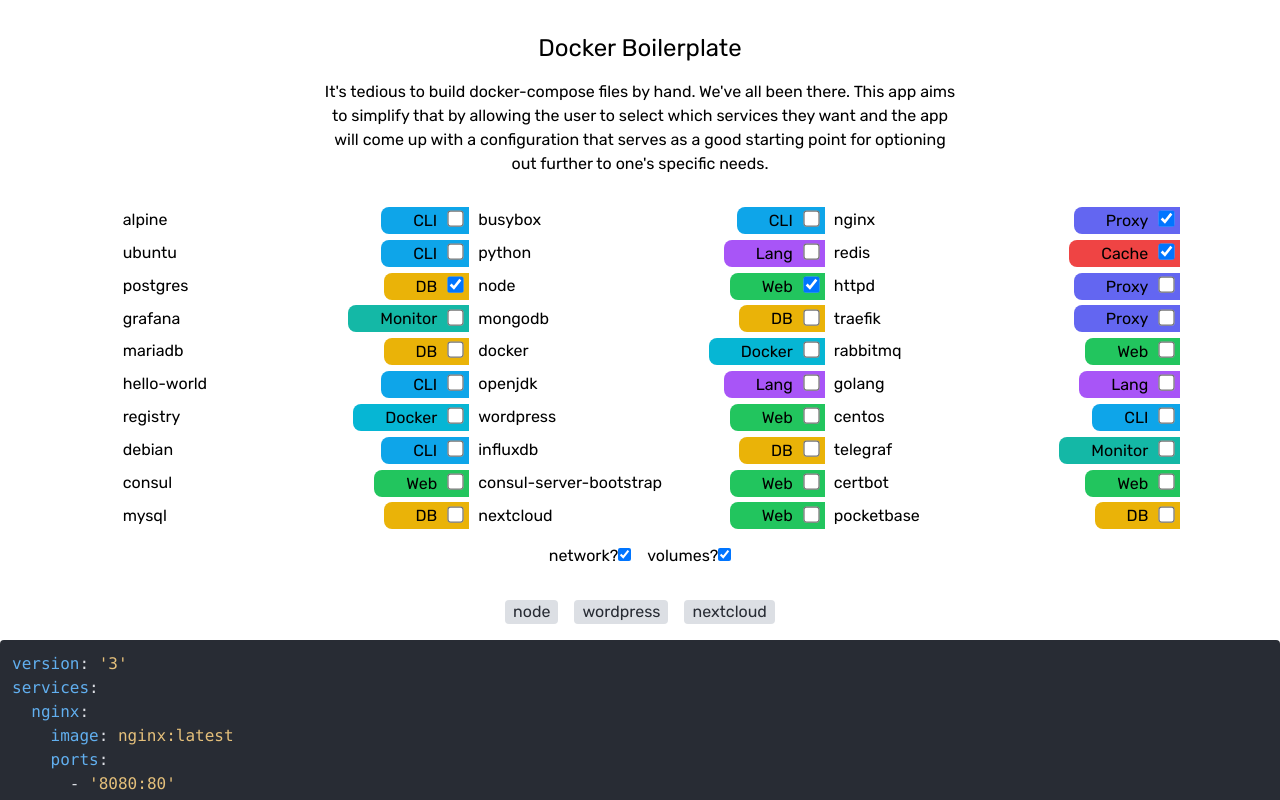
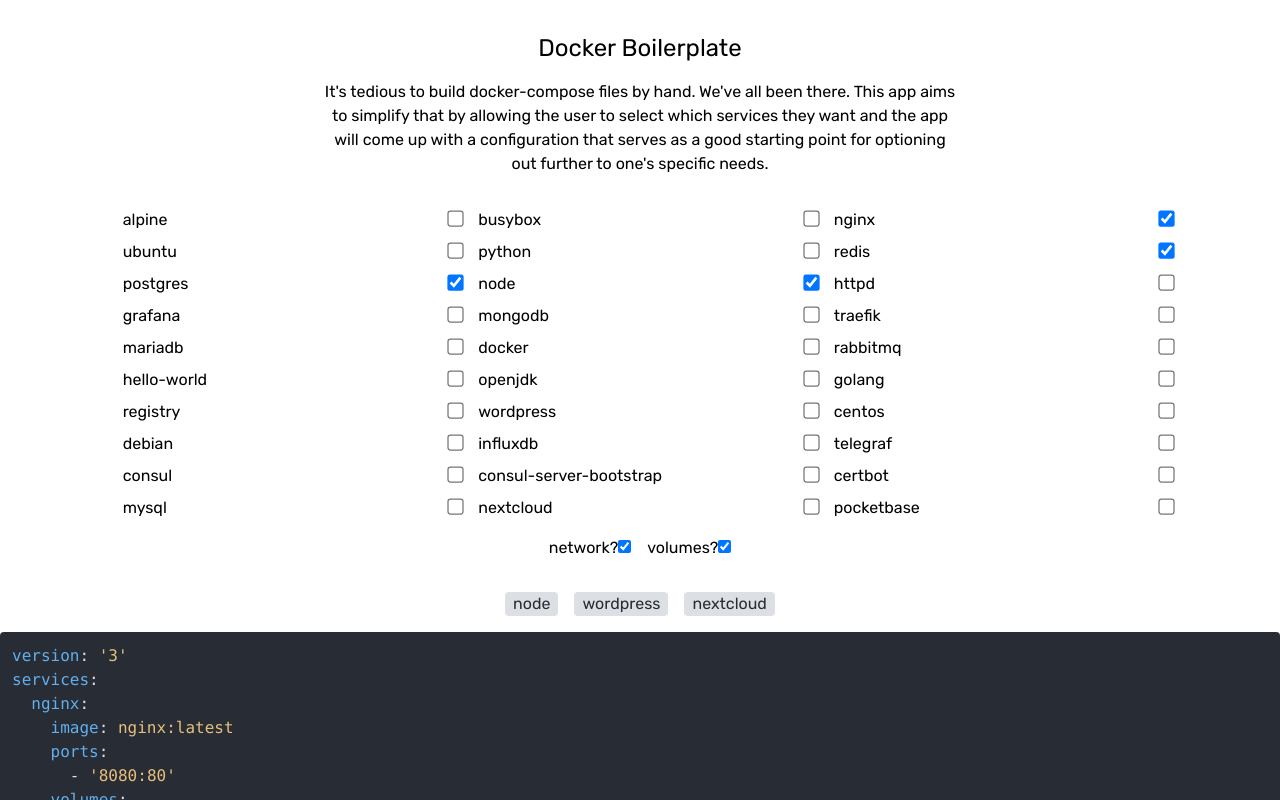
Before and after one commit to eliaspeteri/docker-boilerplate, a React (Vite) app: page / in a window 1280 px wide. Shown: the top 800 px of the page. Built offline with nearby package versions, Linux system fonts and the light colour scheme.

Commit message:
fix: tag is now a single string

```diff
--- a/src/interfaces/option.interface.ts
+++ b/src/interfaces/option.interface.ts
@@ -9,6 +9,7 @@
   command?: string;
   restart?: 'always' | 'unless-stopped' | 'on-failure' | 'no';
   defaultChecked?: boolean;
-  tags?: string[];
+  tag?: string;
   dockerfile?: string;
+  alias?: string;
 }
--- a/src/options.ts
+++ b/src/options.ts
@@ -1,18 +1,18 @@
 import { Option } from './interfaces/option.interface';
 
 export const optionsList: Option[] = [
-  { image: 'alpine:latest', name: 'alpine', tags: ['CLI'] },
-  { image: 'busybox', tags: ['CLI'] },
+  { image: 'alpine:latest', name: 'alpine', tag: 'CLI' },
+  { image: 'busybox', tag: 'CLI' },
   {
     image: 'nginx:latest',
     name: 'nginx',
     ports: ['8080:80'],
     volumes: [{ source: './nginx.conf', target: '/etc/nginx.conf', flags: 'ro' }],
     environmentVariables: ['NGINX_HOST=foobar.com', 'NGINX_PORT=80'],
-    tags: ['Proxy'],
+    tag: 'Proxy',
   },
-  { image: 'ubuntu', tags: ['CLI'] },
-  { image: 'python', tags: ['Lang'] },
+  { image: 'ubuntu', tag: 'CLI' },
+  { image: 'python', tag: 'Lang' },
   {
     image: 'redis:alpine',
     name: 'redis',
@@ -22,7 +22,7 @@
       { source: 'redis-conf', target: '/usr/local/etc/redis/redis.conf' },
     ],
     ports: ['6379:6379'],
-    tags: ['Cache'],
+    tag: 'Cache',
   },
   {
     image: 'postgres:latest',
@@ -31,27 +31,27 @@
     environmentVariables: ['POSTGRES_USER=username', 'POSTGRES_PASSWORD=password', 'POSTGRES_DB=my_db'],
     volumes: [{ source: './db-data/', target: '/var/lib/postgresql/data/' }],
     restart: 'unless-stopped',
-    tags: ['DB'],
+    tag: 'DB',
   },
   {
     image: 'node:latest',
     name: 'node',
     ports: ['8080:8080'],
     volumes: [{ source: '.', target: '/usr/src/app' }],
-    tags: ['Web'],
+    tag: 'Web',
   },
   {
     image: 'httpd:latest',
     name: 'httpd',
     ports: ['8080:80'],
     volumes: [{ source: './website', target: '/usr/local/apache2/htdocs' }],
-    tags: ['Proxy'],
+    tag: 'Proxy',
   },
   {
     image: 'grafana/grafana',
     name: 'grafana',
     ports: ['3000:3000'],
-    tags: ['Monitor'],
+    tag: 'Monitor',
   },
   {
     image: 'mongo:latest',
@@ -64,9 +64,9 @@
         target: '/data/db',
       },
     ],
-    tags: ['DB'],
+    tag: 'DB',
   },
-  { image: 'traefik', tags: ['Proxy'] },
+  { image: 'traefik', tag: 'Proxy' },
   {
     image: 'mariadb:latest',
     name: 'mariadb',
@@ -80,9 +80,9 @@
       'MYSQL_PASSWORD=secret',
     ],
     ports: ['3306:3306', '33060:33060'],
-    tags: ['DB'],
+    tag: 'DB',
   },
-  { image: 'docker', tags: ['Docker'] },
+  { image: 'docker', tag: 'Docker' },
   {
     image: 'rabbitmq:latest',
     name: 'rabbitmq',
@@ -94,11 +94,11 @@
       },
       { source: '~/.docker-conf/rabbitmq/log/', target: '/var/log/rabbitmq' },
     ],
-    tags: ['Web'],
+    tag: 'Web',
   },
-  { image: 'hello-world', tags: ['CLI'] },
-  { image: 'openjdk', tags: ['Lang'] },
-  { image: 'golang', tags: ['Lang'] },
+  { image: 'hello-world', tag: 'CLI' },
+  { image: 'openjdk', tag: 'Lang' },
+  { image: 'golang', tag: 'Lang' },
   {
     image: 'registry:latest',
     name: 'registry',
@@ -115,7 +115,7 @@
       'REGISTRY_AUTH_HTPASSWD_PATH=/auth/htpasswd',
       'REGISTRY_AUTH_HTPASSWD_REALM=Registry Realm',
     ],
-    tags: ['Docker'],
+    tag: 'Docker',
   },
   {
     image: 'wordpress:latest',
@@ -128,16 +128,16 @@
       'WORDPRESS_DB_PASSWORD=wordpress',
       'WORDPRESS_DB_NAME=wordpress',
     ],
-    tags: ['Web'],
+    tag: 'Web',
   },
-  { image: 'centos', tags: ['CLI'] },
-  { image: 'debian', tags: ['CLI'] },
+  { image: 'centos', tag: 'CLI' },
+  { image: 'debian', tag: 'CLI' },
   {
     image: 'influxdb:latest',
     name: 'influxdb',
     volumes: [{ source: 'influxdbv2', target: '/var/lib/influxdb2', flags: 'rw' }],
     ports: ['8086:8086'],
-    tags: ['DB'],
+    tag: 'DB',
   },
   {
     image: 'telegraf:latest',
@@ -149,20 +149,21 @@
         flags: 'ro',
       },
     ],
-    tags: ['Monitor'],
+    tag: 'Monitor',
   },
   {
     image: 'consul:latest',
     name: 'consul',
     command: "'agent -retry-join consul-server-bootstrap -client 0.0.0.0'",
-    tags: ['Web'],
+    tag: 'Web',
   },
   {
     image: 'consul:latest',
     name: 'consul-server-bootstrap',
+    alias: 'consul-server',
     ports: ['8400:8400', '8600:8600/udp'],
     command: "'agent -server -bootstrap-expect 3 -ui -client 0.0.0.0'",
-    tags: ['Web'],
+    tag: 'Web',
   },
   {
     image: 'certbot/certbot',
@@ -170,7 +171,7 @@
     volumes: [{ source: 'certbot-etc', target: '/etc/letsencrypt' }],
     command:
       'certonly --webroot --webroot-path=/var/www/html --email example@my_domain --agree-tos --no-eff-email --staging -d my_domain -d www.my_domain',
-    tags: ['Web'],
+    tag: 'Web',
   },
   {
     image: 'mysql:latest',
@@ -186,7 +187,7 @@
     ],
     ports: ['3308:3306'],
     command: "'--default-authentication-plugin=mysql_native_password'",
-    tags: ['DB'],
+    tag: 'DB',
   },
   {
     image: 'nextcloud:apache',
@@ -201,12 +202,12 @@
       'MYSQL_USER=nextcloud',
       'MYSQL_PASSWORD=secret',
     ],
-    tags: ['Web'],
+    tag: 'Web',
   },
   {
     image: 'pocketbase',
     name: 'pocketbase',
     dockerfile: `# pocketbase.dockerfile\n# https://pocketbase.io/docs/going-to-production#using-docker\n\nFROM alpine:latest\n\nARG PB_VERSION=0.12.2\n\nRUN apk add --no-cache \\\n\tunzip \\\n\tca-certificates\n\n# download and unzip pocketbase\nADD https://github.com/pocketbase/pocketbase/releases/download/v\${PB_VERSION}\n/pocketbase_\${PB_VERSION}_linux_amd64.zip /tmp/pb.zip\nRUN unzip /tmp/pb.zip -d /pb/\n\nEXPOSE 8080\n\n#start pocketbase\nCMD ["/pb/pocketbase", "serve", "--http=0.0.0.0:8080"]`,
-    tags: ['DB'],
+    tag: 'DB',
   },
 ];
```
